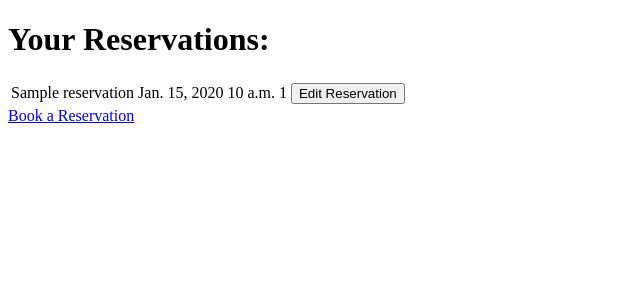
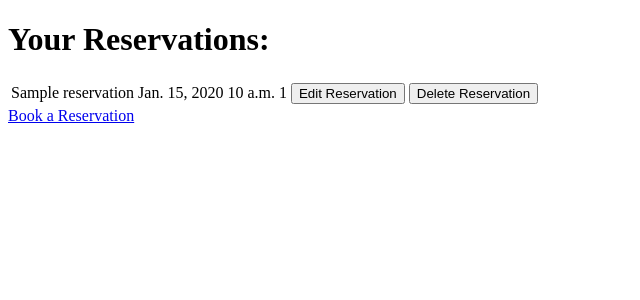
Before and after one commit to GreyWhite994/ez-eating, a Django app: page / in a window 1280 px wide. Shown: the top 300 px of the page, without its empty margins (0-640 px from the left). Run offline with Django 3.2, Linux system fonts and the light colour scheme; tables that the repository leaves empty hold one stand-in row (values such as "Sample post").

Commit message:
Add: user can now delete reservations due to addition of delete view/url

```diff
--- a/booking/templates/booking/booking_list.html
+++ b/booking/templates/booking/booking_list.html
@@ -10,21 +10,18 @@
     <table>
     {% for reservation in reservations %}
         <tr>
-                {% if reservation.cancelled %}
-                    <td><strike>{{ reservation.name }}</strike></td>
-                    <td><strike>{{ reservation.date }}</strike></td>
-                    <td><strike>{{ reservation.time }}</strike></td>
-                    <td><strike>{{ reservation.guest_number }}</strike></td>
-                    <td><b>(Cancelled!)</b></td>
-                {% else %}
             <td>{{ reservation.name }}</td>
             <td>{{ reservation.date }}</td>
             <td>{{ reservation.time }}</td>
             <td>{{ reservation.guest_number }}</td>
-                {% endif%}
             <td>
                 <a href="/edit/{{ reservation.id }}">
                         <button>Edit Reservation</button>
+                </a>
+            </td>
+            <td>
+                <a href="/delete/{{ reservation.id }}">
+                    <button>Delete Reservation</button>
                 </a>
             </td>
         </tr>
--- a/booking/views.py
+++ b/booking/views.py
@@ -38,3 +38,9 @@ def edit_reservation(request, reservation_id):
         'form': form
     }
     return render(request, 'booking/edit_reservation.html', context)
+
+
+def delete_reservation(request, reservation_id):
+    reservation = get_object_or_404(Reservation, id=reservation_id)
+    reservation.delete()
+    return redirect('get_booking_list')
--- a/ez_eating/urls.py
+++ b/ez_eating/urls.py
@@ -15,13 +15,11 @@ Including another URLconf
 """
 from django.contrib import admin
 from django.urls import path
-from booking.views import (
-    get_booking_list, create_reservation, edit_reservation
-)
-
+from booking import views
 urlpatterns = [
     path('admin/', admin.site.urls),
-    path('', get_booking_list, name='get_booking_list'),
-    path('create', create_reservation, name='create_reservation'),
-    path('edit/<reservation_id>', edit_reservation, name='edit'),
+    path('', views.get_booking_list, name='get_booking_list'),
+    path('create', views.create_reservation, name='create_reservation'),
+    path('edit/<reservation_id>', views.edit_reservation, name='edit'),
+    path('delete/<reservation_id>', views.delete_reservation, name='delete')
 ]
```
Also changed, not shown: db.sqlite3. Lines whose indentation alone changed are shown as unchanged.
